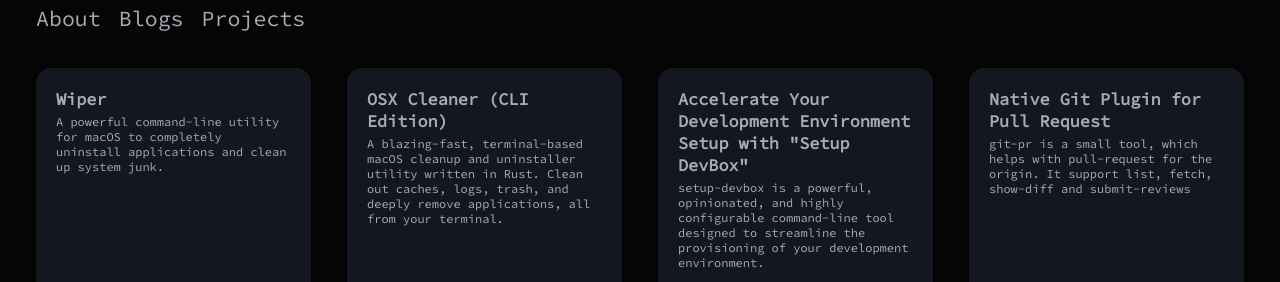
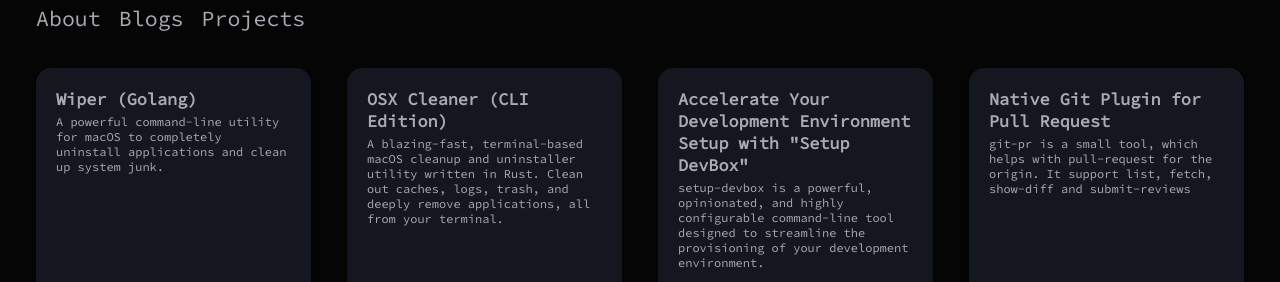
Before and after one commit to kodelint/kodelint.github.io, a Jekyll site: the page built from projects.md, in a window 1280 px wide. Shown: the part 375-657 px from the top of the page. Built offline with Jekyll 4.4.1, drawn with Linux system fonts in a browser that asks for light colours; nearby versions of some CDN libraries.

Commit message:
Updating image for wiper

```diff
--- a/_data/projects_data.yml
+++ b/_data/projects_data.yml
@@ -1,6 +1,6 @@
 projects:
-  - title: Wiper
-    img: /assets/uploads/01-osx-cleaner.png
+  - title: Wiper (Golang)
+    img: /assets/uploads/01-Wiper.png
     about: A powerful command-line utility for macOS to completely uninstall applications and clean up system junk.
     code: https://github.com/kodelint/wiper
     link: https://github.com/kodelint/wiper
```
Also changed, not shown: 1 other file.
